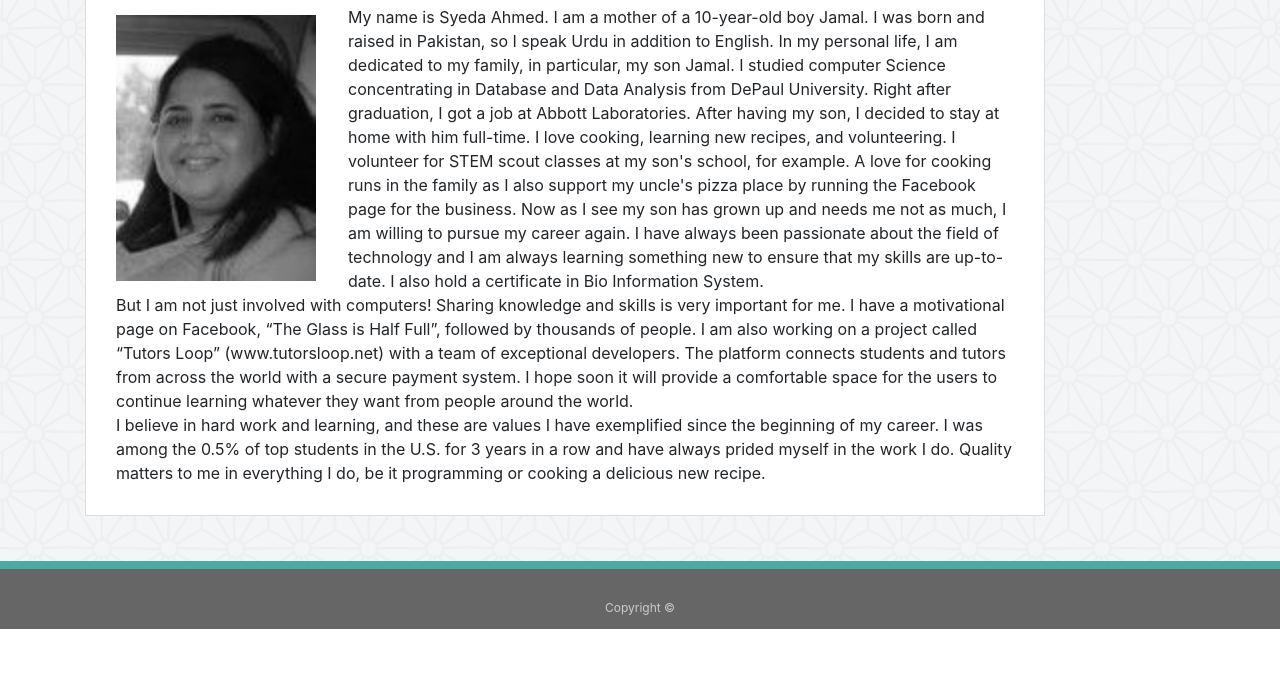
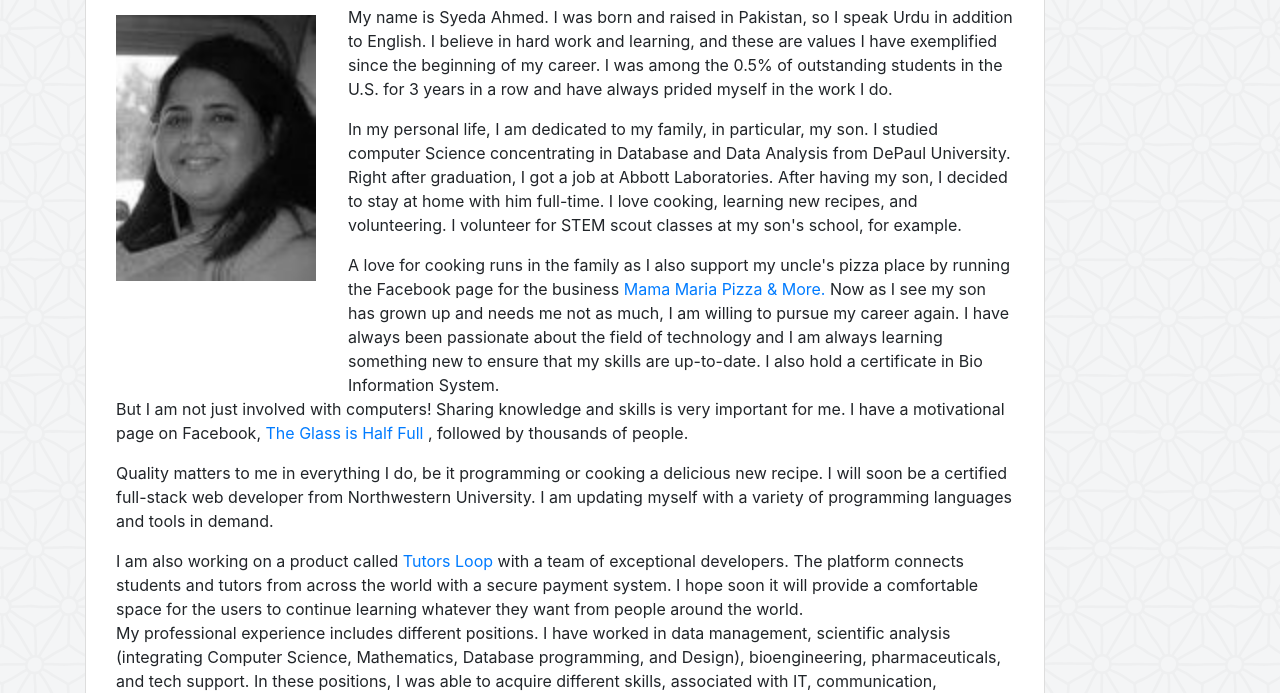
Before and after one commit to sahmed1035/Bootstrap-Portfolio, a plain HTML site: page index.html in a window 1280 px wide. Shown: the part 259-952 px from the top of the page. Before the commit the page ends 888 px from the top, so only its background shows below. Drawn offline with nearby package versions, Linux system fonts and the light colour scheme.

Commit message:
updated portfolio and readme

```diff
--- a/index.html
+++ b/index.html
@@ -65,19 +65,22 @@
           <img src="assets/images/sha3.png" class="auth-image" alt="Syeda Ahmed">
         </div>
         <div class="col-md-9">
-          <p>My name is Syeda Ahmed. I am a mother of a 10-year-old boy Jamal. I was born and raised in Pakistan, so I
-            speak Urdu in addition to English. In my personal life, I am dedicated to my family, in particular, my son
-            Jamal. I studied computer Science concentrating in Database and Data Analysis from DePaul University. Right
-            after graduation, I got a job at Abbott Laboratories. After having my son, I decided to stay at home with
-            him
-            full-time. I love cooking, learning new recipes, and volunteering. I volunteer for STEM scout classes at my
-            son's school, for example. A love for cooking runs in the family as I also support my uncle's pizza place
-            by
-            running the Facebook page for the business.
+          <p>My name is Syeda Ahmed. I was born and raised in Pakistan, so I speak Urdu in addition to English. I
+            believe in hard work
+            and learning, and these are values I have exemplified since the beginning of my
+            career. I was among the 0.5% of outstanding students in the U.S. for 3 years in a row and have always
+            prided myself in the work I do.</p>
+          <p> In my personal life, I am dedicated to my family, in particular, my son. I studied computer Science
+            concentrating
+            in Database and Data Analysis from DePaul University. Right after graduation, I got a job at Abbott
+            Laboratories. After having my son, I decided to stay at home with him full-time. I love cooking, learning
+            new recipes, and volunteering. I volunteer for STEM scout classes at my son's school, for example. </p>
+          <p>A love for cooking runs in the family as I also support my uncle's pizza place by running the Facebook
+            page for
+            the business <a href="https://www.facebook.com/mamamariapizza/" target="new">Mama Maria Pizza & More.</a>
             Now as I see my son has grown up and needs me not as much, I am willing to pursue my career again. I have
             always been passionate about the field of technology and I am always learning something new to ensure that
-            my
-            skills are up-to-date. I also hold a certificate in Bio Information System.
+            my skills are up-to-date. I also hold a certificate in Bio Information System.
           </p>
         </div>
       </div>
@@ -85,25 +88,37 @@
       <!-- Third row with one  col -->
       <div class="row">
         <div class="col-md-12">
-          <p>But I am not just involved with computers! Sharing knowledge and skills is very important for me.
-            I have a motivational page on Facebook, “The Glass is Half Full”, followed by thousands of people. I am
-            also
-            working on a project called “Tutors Loop” (www.tutorsloop.net) with a team of exceptional developers. The
-            platform connects students and tutors from across the world with a secure payment system. I hope soon it
-            will
-            provide a comfortable space for the users to continue learning whatever they want from people around the
-            world.
-          </p>
+          <p> But I am not just involved with computers! Sharing knowledge and skills is very important for me.
+            I have a motivational page on Facebook, <a href="https://www.facebook.com/theglassis" target="new">The
+              Glass is Half Full</a> , followed by thousands of people. </p>
+          <p> Quality matters to me in everything I do, be it programming or cooking a delicious new recipe.
+            I will soon be a certified full-stack web developer from Northwestern University. I am updating myself
+            with a variety of programming languages and tools in demand. </p>
+
+          <p> I am also working on a product called <a href="https://www.tutorsloop.net/" target="new">Tutors Loop</a>
+            with a team of exceptional developers.
+            The platform connects students and tutors from across the world with a secure payment system. I hope soon
+            it will provide a comfortable space for the users to continue learning whatever they want from people
+            around the world.</p>
+
+
+
         </div>
       </div>
 
       <!-- Fourth row with one  col -->
       <div class="row">
         <div class="col-md-12">
-          <p>I believe in hard work and learning, and these are values I have exemplified since the beginning of my
-            career. I was among the 0.5% of top students in the U.S. for 3 years in a row and have always prided myself
-            in the work I do.
-            Quality matters to me in everything I do, be it programming or cooking a delicious new recipe.
+
+
+          <p>My professional experience includes different positions. I have worked in data management, scientific
+            analysis (integrating Computer Science, Mathematics, Database programming, and Design), bioengineering,
+            pharmaceuticals, and tech support. In these positions, I was able to acquire different skills, associated
+            with IT, communication, development, and others.
+            I would say that the greatest skill I have is adaptableness. I can easily learn new things and new
+            technologies, always trying to gain new skills, and also can adapt to a variety of positions, as my work
+            history indicates.
+
 
           </p>
         </div>
```
Also changed, not shown: assets/images/crystal_bg.png (added), assets/images/kite_bg_crop.png (added), 1 other file.
